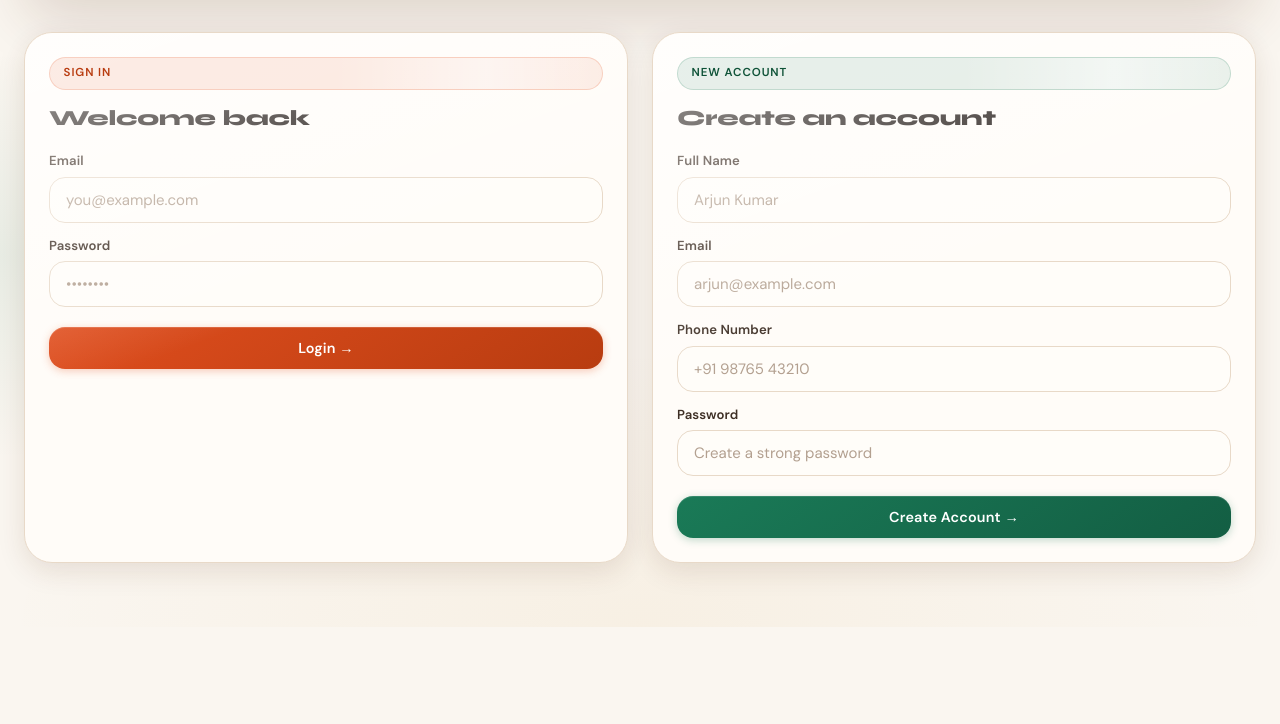
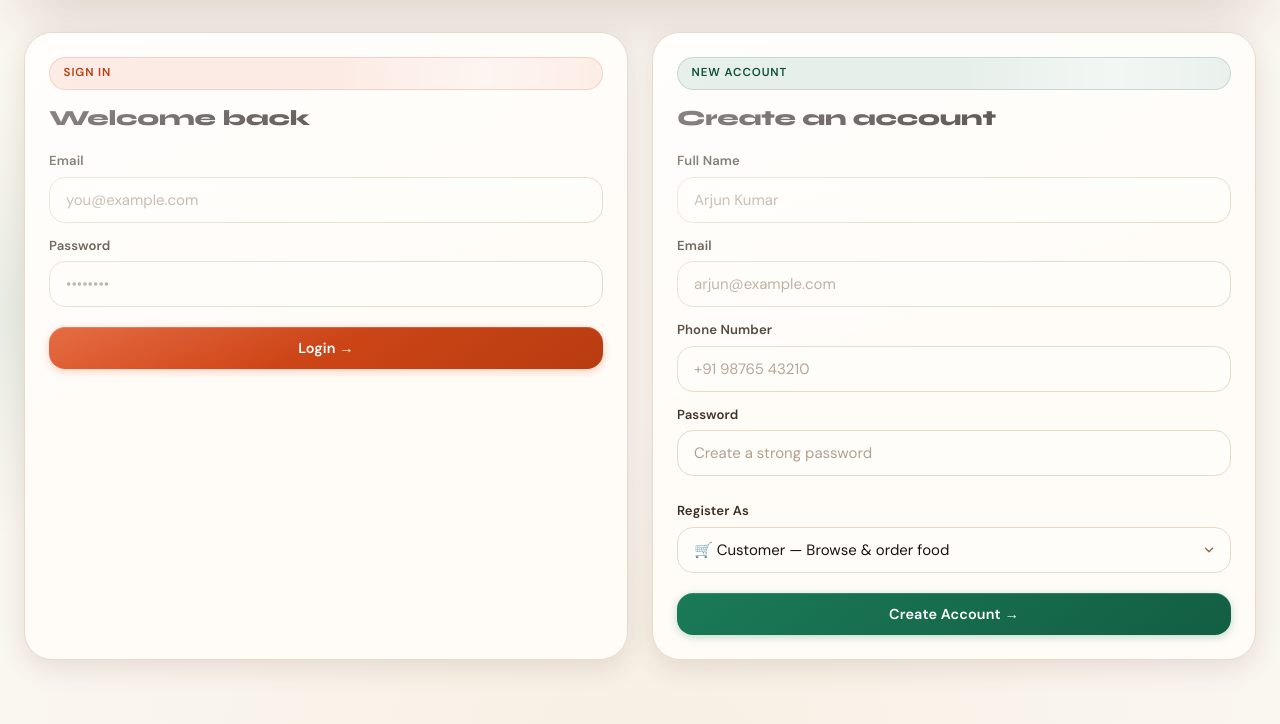
Before and after one commit to sid-skippy/microservices-food-ordering-system, a plain HTML site: page frontend/index.html in a window 1280 px wide. Shown: the part 301-1025 px from the top of the page. Before the commit the page ends 928 px from the top, so only its background shows below. Drawn offline with Linux system fonts and the light colour scheme; no server answers; a web font is replaced by a local one.

Commit message:
Fixed user roles not syncing

```diff
--- a/frontend/index.html
+++ b/frontend/index.html
@@ -228,6 +228,12 @@
                     <input type="text" id="reg-phone" placeholder="+91 98765 43210" autocomplete="tel">
                     <label class="form-label" for="reg-password">Password</label>
                     <input type="password" id="reg-password" placeholder="Create a strong password" autocomplete="new-password">
+                    <label class="form-label" for="reg-role" style="margin-top:0.75rem">Register As</label>
+                    <select id="reg-role">
+                        <option value="customer">🛒 Customer — Browse &amp; order food</option>
+                        <option value="restaurant_owner">🍽️ Restaurant Owner — Manage your restaurant</option>
+                        <option value="delivery_partner">🚴 Delivery Partner — Deliver orders</option>
+                    </select>
                     <button onclick="handleRegister()" class="btn-secondary" style="margin-top:0.5rem">Create Account →</button>
                 </div>
             </div>
```
